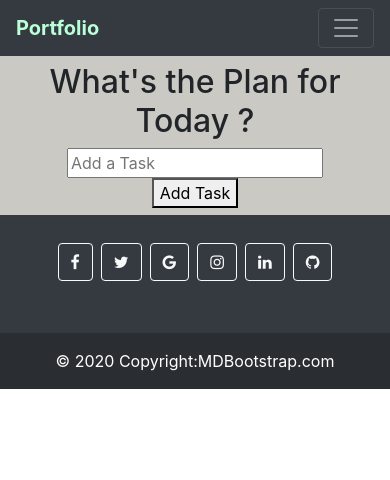
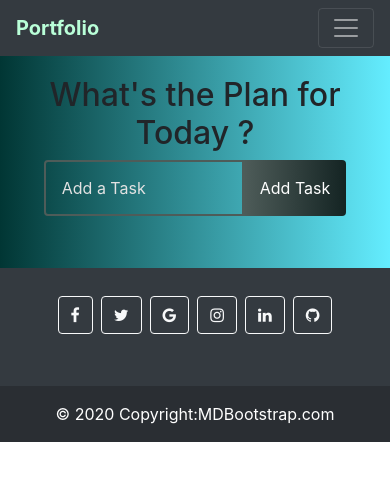
Before and after one commit to amirdeveloper8/Portfolio, a React (Create React App) app: page /todolist in a window 390 px wide. Shown: the top 480 px of the page. Built offline with nearby package versions, Linux system fonts and the light colour scheme.

Commit message:
todo list Done

```diff
--- a/src/App.css
+++ b/src/App.css
@@ -1,6 +1,7 @@
 .App {
   text-align: center;
   background-color: #cac9c3;
+  padding: 0 !important;
 }
 
 .App-logo {
@@ -128,81 +129,136 @@
   top: 80px;
   left: 2vw;
 }
-
 #toDoList {
-  padding-top: 2%;
-  padding-bottom: 2%;
+  background: linear-gradient(
+    90deg,
+    rgb(1, 54, 52) 0%,
+    rgb(100, 237, 255) 100%
+  );
+  padding: 5%;
 }
 
-.checkToDo {
-  width: 20px;
-  height: 20px;
-  border: 1px solid #0a521a;
-  border-radius: 50px;
+.todo-app {
   display: flex;
-  justify-content: center;
+  flex-direction: column;
+  justify-content: start;
+  width: 520px;
+  min-height: 600px;
+  background: #161a2b;
+  text-align: center;
+  margin: 128px auto;
+  border-radius: 10px;
+  padding-bottom: 32px;
+}
+
+#toDoList h1 {
+  margin: 32px 0;
+  color: #fff;
+  font-size: 24px;
+}
+
+.complete {
+  text-decoration: line-through;
+  opacity: 0.4;
+}
+
+.todo-form {
+  margin-bottom: 32px;
+}
+
+.todo-input {
+  padding: 14px 32px 14px 16px;
+  border-radius: 4px 0 0 4px;
+  border: 2px solid rgb(78, 92, 89);
+  outline: none;
+  width: 320px;
+  background: transparent;
+  color: #fff;
+}
+
+.todo-input::placeholder {
+  color: #e2e2e2;
+}
+
+.todo-button {
+  padding: 16px;
+  border: none;
+  border-radius: 0 4px 4px 0;
+  cursor: pointer;
+  outline: none;
+  background: linear-gradient(90deg, rgb(78, 92, 89) 0%, rgb(20, 36, 35) 100%);
+  color: #fff;
+  text-transform: capitalize;
+}
+
+.todo-input.edit {
+  border: 2px solid rgba(7, 123, 43, 1);
+}
+
+.todo-button.edit {
+  background: linear-gradient(
+    90deg,
+    rgba(7, 123, 43, 1) 0%,
+    rgba(7, 37, 0, 1) 100%
+  );
+  padding: 16px 22px;
+}
+
+.todo-container {
+  display: flex;
+  flex-direction: row;
+  position: relative;
+}
+
+.todo-row {
+  display: flex;
+  justify-content: space-between;
   align-items: center;
+  margin: 4px auto;
+  color: #fff;
+  background: linear-gradient(90deg, #243b55 0%, #4c5d7e 100%);
+  padding: 16px;
+  border-radius: 5px;
+  width: 50%;
+  box-shadow: 1px 1px 2px #457745;
+}
+
+.todo-row:nth-child(4n + 1) {
+  background: linear-gradient(90deg, #2c3e50 0%, #bdc3c7 100%);
+}
+
+.todo-row:nth-child(4n + 2) {
+  background: linear-gradient(90deg, #48b1bf 0%, #06beb6 100%);
+}
+
+.todo-row:nth-child(4n + 3) {
+  background: linear-gradient(90deg, #185a9d 0%, #43cea2 100%);
+}
+
+.icons {
+  display: flex;
+  align-items: center;
+  font-size: 24px;
   cursor: pointer;
 }
 
-.checkToDo:hover {
-  background-color: #b1ceb8b3;
-  transition: all 0.3 ease;
+.delete-icon {
+  margin-right: 5px;
+  color: #fff;
 }
 
-.checkToDo i {
-  opacity: 0;
-  font-size: 13px;
-  transition: all 0.3s ease;
+.edit-icon {
+  color: #fff;
 }
 
-.checkToDo i:hover {
-  opacity: 0.8;
-  transition: all 0.3s ease;
-}
+@media (max-width: 468px) {
+  .todo-row {
+    width: 80%;
+  }
 
-#fullDate {
-  display: flex;
-  justify-content: center;
-  align-items: center;
-  width: 180px;
-  border-bottom: 1px solid olive;
-}
-
-#headertext {
-  display: flex;
-  align-items: center;
-  justify-content: center;
-}
-
-#fullDate h3 {
-  padding-right: 10px;
-  font-size: 22px;
-}
-
-.addTask {
-  display: flex;
-  justify-content: flex-start;
-  align-items: center;
-}
-
-.addText {
-  display: flex;
-  justify-content: center;
-  align-items: center;
-  padding-left: 10px;
-  cursor: pointer;
-  font-size: 16px;
-}
-
-.addText i {
-  font-size: 16px;
-  font-weight: 500;
-}
-
-.addText p {
-  padding-right: 5px;
-  margin: 0;
+  .todo-input {
+    width: 200px;
+  }
 }
 
 @keyframes App-logo-spin {
--- a/src/components/toDoForm.jsx
+++ b/src/components/toDoForm.jsx
@@ -23,8 +23,24 @@ class ToDoForm extends Component {
 
   render() {
     const { input } = this.state;
+
     return (
       <form className="todo-form" onSubmit={this.handleSubmit}>
+        {this.props.edit ? (
+          <div>
+            <input
+              type="text"
+              placeholder="Update your item"
+              value={input}
+              name="text"
+              className="todo-input edit"
+              onChange={this.handleChange}
+              ref={(input) => input && input.focus()}
+            />
+            <button className="todo-button edit">Update</button>
+          </div>
+        ) : (
+          <div>
             <input
               type="text"
               placeholder="Add a Task"
@@ -32,8 +48,11 @@ class ToDoForm extends Component {
               name="text"
               className="todo-input"
               onChange={this.handleChange}
+              ref={(input) => input && input.focus()}
             />
             <button className="todo-button">Add Task</button>
+          </div>
+        )}
       </form>
     );
   }
--- a/src/components/toDoList.jsx
+++ b/src/components/toDoList.jsx
@@ -45,7 +45,7 @@ class ToDoList extends Component {
 
   render() {
     return (
-      <div className="container" id="toDoList">
+      <div className="container-fluid" id="toDoList">
         <h2>What's the Plan for Today ?</h2>
         <ToDoForm onSubmit={this.addTodo} />
         <ToDo
```
Lines whose indentation alone changed are shown as unchanged.
